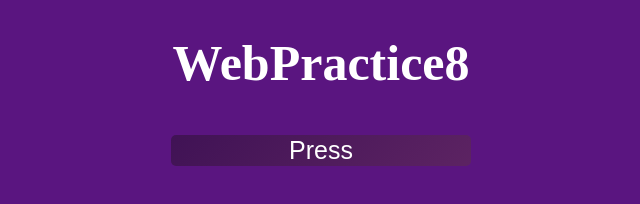
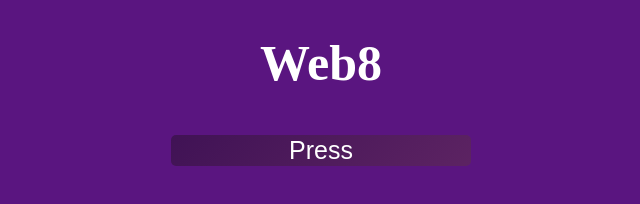
Before and after one commit to dragonlp13/dragonlp13.github.io, a plain HTML site: page index.html in a window 1280 px wide. Shown: the whole page, without its empty margins (319-959 px from the left). Drawn offline with nearby package versions, Linux system fonts and the light colour scheme.

Commit message:
Update index.html

```diff
--- a/index.html
+++ b/index.html
@@ -1,7 +1,7 @@
 <!DOCTYPE html>
 <html lang="en">
   <head>
-    <title>normaliner:3</title>
+    <title>Sergey</title>
     <meta charset="utf-8" />
     <meta
       name="viewport"
@@ -14,7 +14,7 @@
     <script defer src="main.js"></script>
   </head>
   <body class="main">
-    <h1 class="title">WebPractice8</h1>
+    <h1 class="title">Web8</h1>
     <button class="btnToOpen">Press</button>
     <div class="hiddenDiv">
       <div class="formDiv">
```
